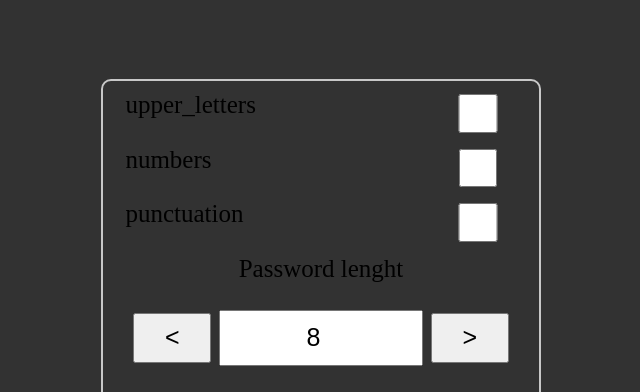
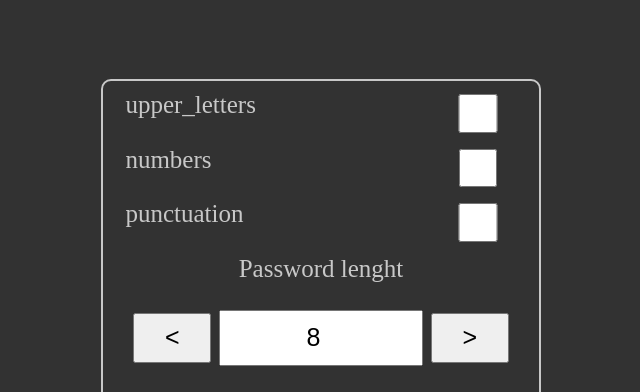
Before and after one commit to Gandori/JsSimplePasswordGenerator, a plain HTML site: page src/index.html in a window 1280 px wide. Shown: the part 107-499 px from the top of the page, without its empty margins (319-959 px from the left). Drawn offline with Linux system fonts and the light colour scheme.

Commit message:
change dummheit

```diff
--- a/src/index.css
+++ b/src/index.css
@@ -16,7 +16,7 @@ body
 {
 	max-width: 500px;
     margin: 0px;
-    color: var(--whiete);
+    color: var(--white);
     font-size: var(--font_size);
     text-align: center;
 }
@@ -40,7 +40,6 @@ main > div
 }
 main > div > label
 {
-    color: var(--whiete);
 	min-width: 80%;
     text-align: left;
 }
```
